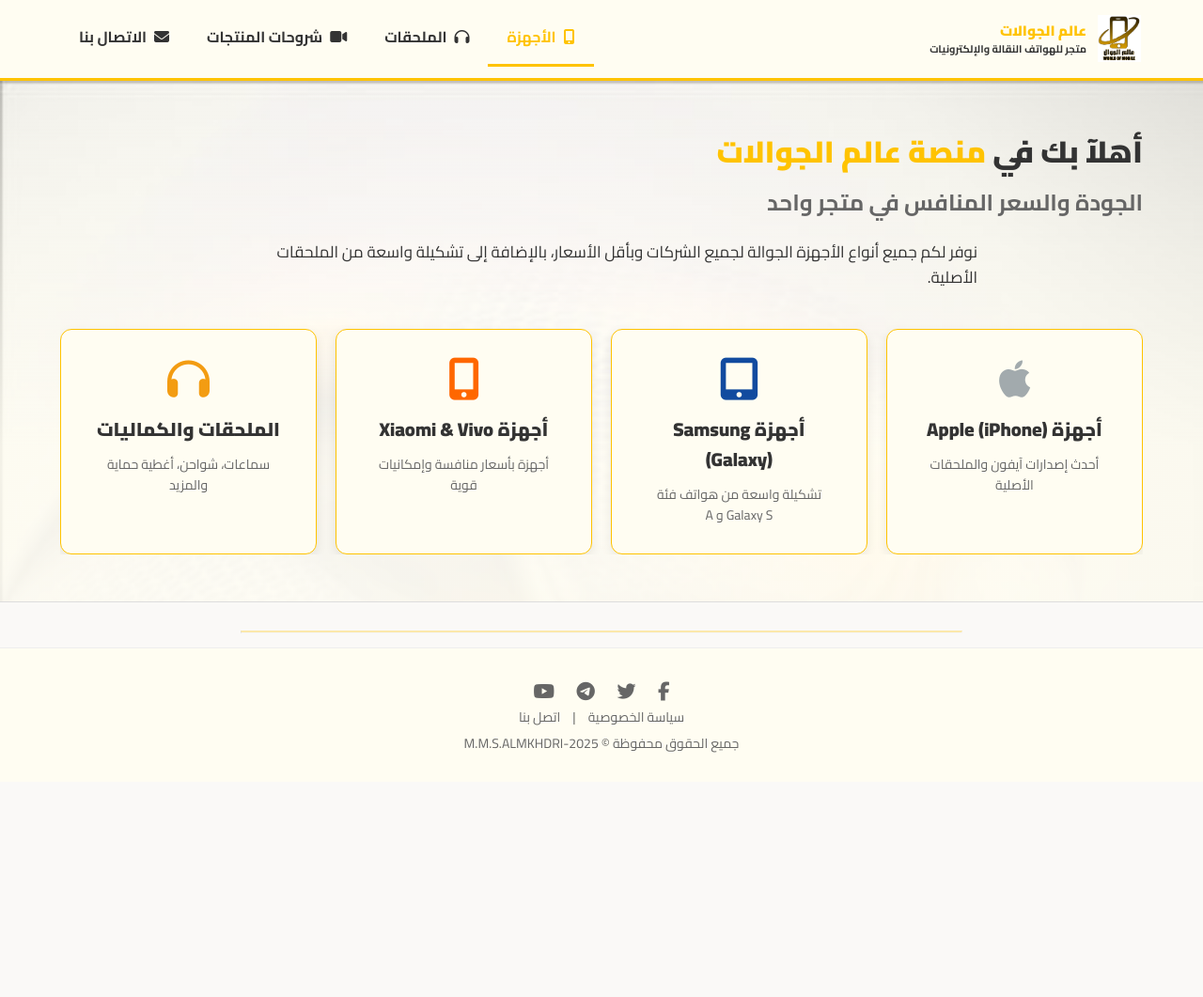
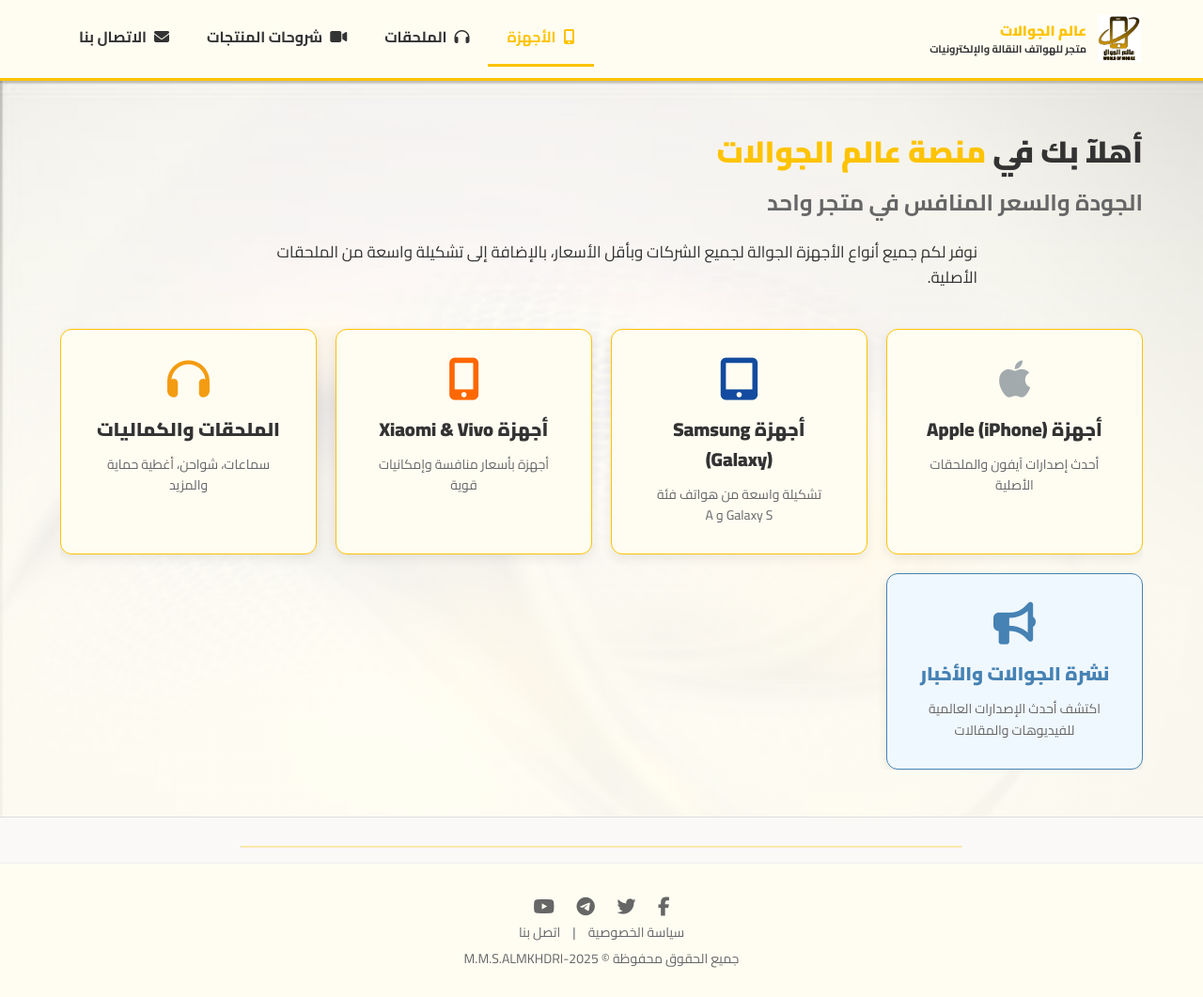
Before and after one commit to almkhdri31-glitch/my-first-site, a plain HTML site: page index.html in a window 1280 px wide. Shown: the whole page at 94% size. Before the commit the page ends 832 px from the top, so only its background shows below. Drawn offline with Linux system fonts and the light colour scheme.

Commit message:
Add files via upload
Signed-off-by: محمد المخدري <almkhdri31@gmail.com>

```diff
--- a/index.html
+++ b/index.html
@@ -69,7 +69,12 @@
                     <h3>الملحقات والكماليات</h3>
                     <p>سماعات، شواحن، أغطية حماية والمزيد</p>
                 </a>
-            </div>
+                <a href="latest-news.html" class="category-card card-news">
+                    <i class="fas fa-bullhorn"></i>
+                    <h3>نشرة الجوالات والأخبار</h3>
+                    <p>اكتشف أحدث الإصدارات العالمية للفيديوهات والمقالات</p>
+                </a>
+                </div>
         </div>
     </section>
     <hr style="border-top: 2px solid var(--color-brand-primary); width: 60%; margin: 30px auto 15px; opacity: 0.3;">
--- a/styles.css
+++ b/styles.css
@@ -218,6 +218,20 @@
 .card-xiaomi i { color: var(--color-xiaomi); }
 .card-accessories i { color: var(--color-accent-secondary); }
 
+/* === تنسيق البطاقة الجديدة (نشرة الجوالات/card-news) === */
+.category-card.card-news {
+    /* اختيار لون أزرق فاتح جداً كخلفية لتمييزه كقسم "إخباري" */
+    background-color: #f0f8ff;
+    border-color: #4682b4; /* لون أزرق متوسط للحد */
+}
+
+.category-card.card-news i {
+    color: #4682b4; /* لون أيقونة أزرق */
+}
+
+.category-card.card-news h3 {
+    color: #4682b4; /* لون عنوان أزرق */
+}
 /* ========================================================== */
 /* === صفحات الأقسام (Category Pages) === */
 /* ========================================================== */
```
